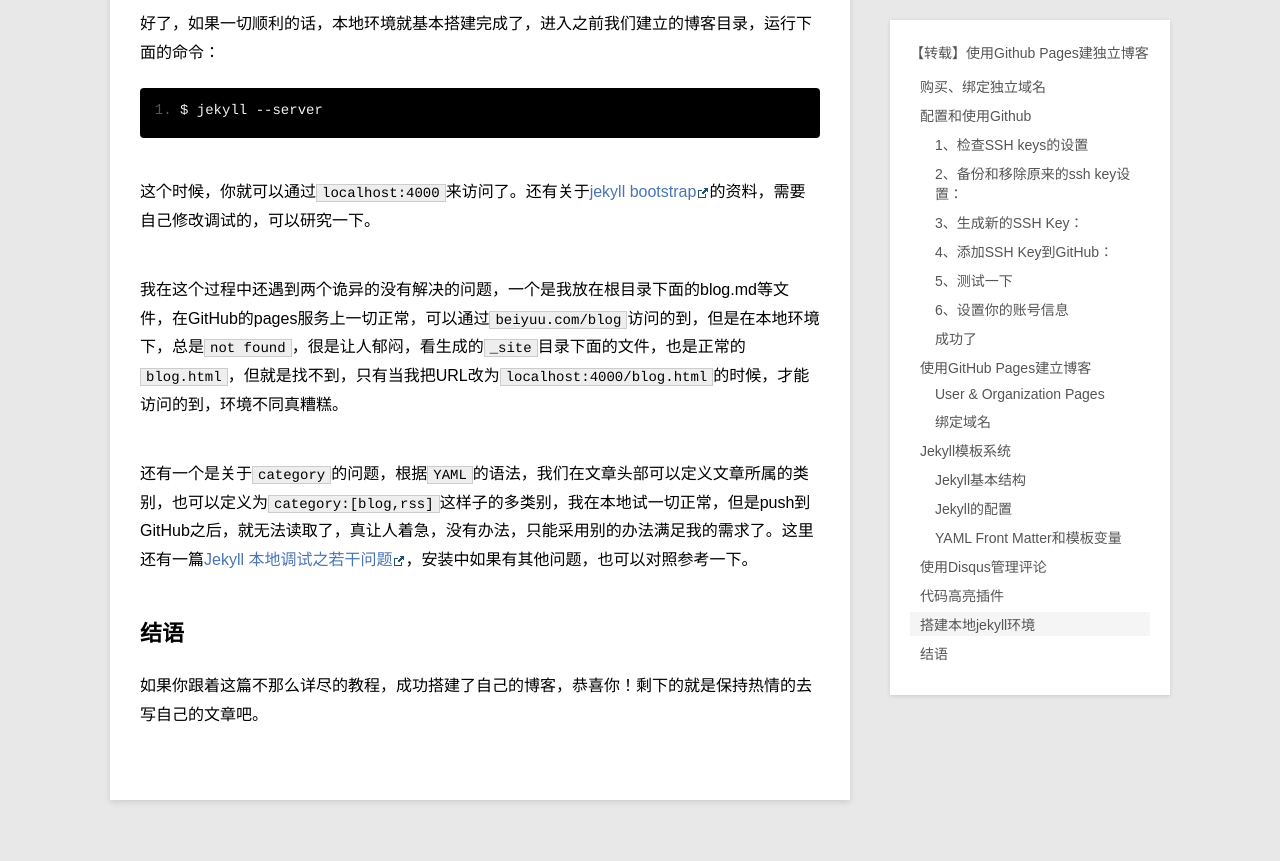
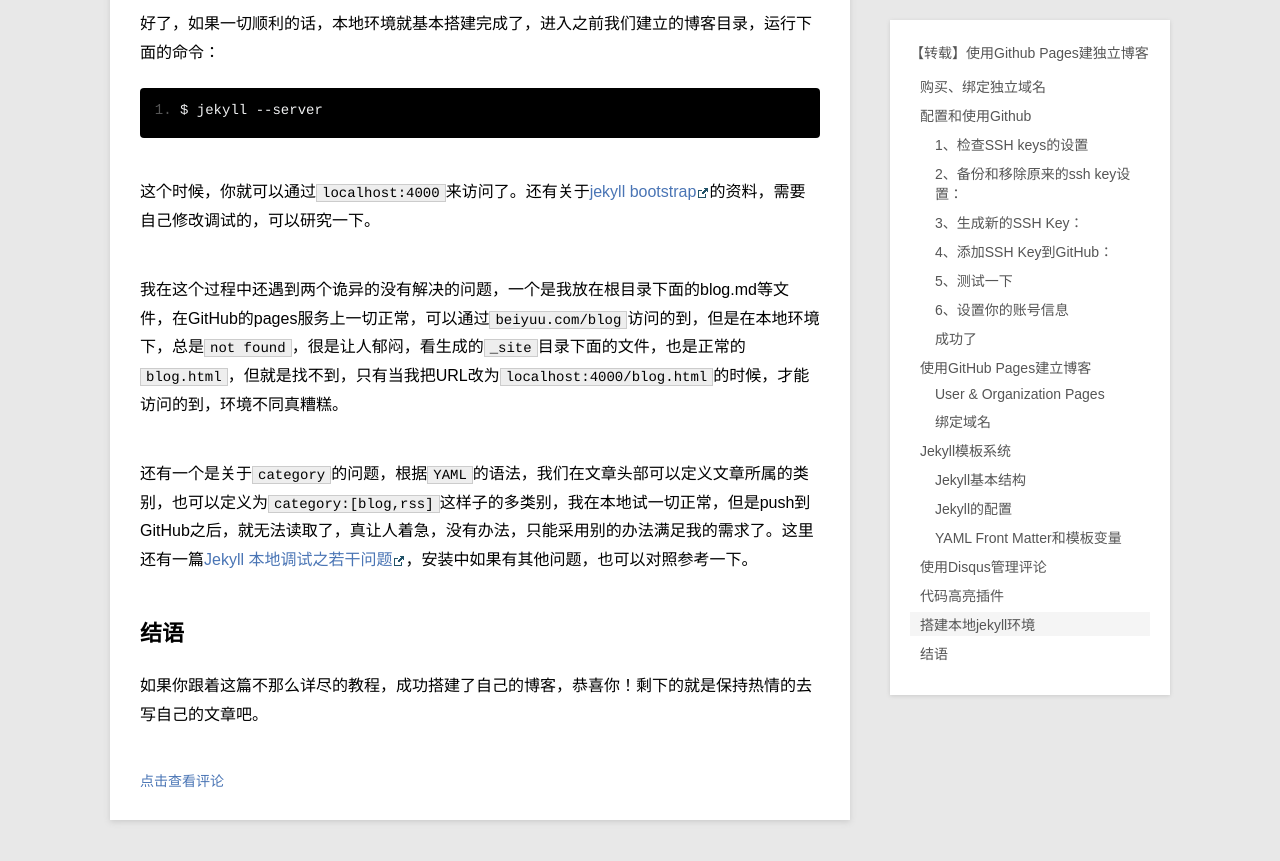
Before and after one commit to richardhmm/blog, a Jekyll site: the page built from _posts/blog/2012-02-22-github-pages.md, in a window 1280 px wide and 900 px high, scrolled down 14379 px. Shown: the top 861 px of the window. Built offline with Jekyll 4.4.1, drawn with Linux system fonts in a browser that asks for light colours; Markdown is read by kramdown in place of the engine named in the settings; comment, search, counter and statistics services are not loaded.

Commit message:
增加评论

```diff
--- a/_layouts/post.html
+++ b/_layouts/post.html
@@ -18,6 +18,14 @@
         <h1 class="entry-title"><a href="/blog{{ page.url }}" title="{{ page.title }}">{{ page.title }}</a></h1>
         <p class="entry-date">{{ page.date|date:"%Y-%m-%d" }}</p>
         {{ content }}
+
+		<div id="disqus_container">
+            <div style="margin-bottom:20px" class="right">
+            </div>
+            <a href="#" class="comment" onclick="return false;">点击查看评论</a>
+            <div id="disqus_thread"></div>
+        </div>
+
     </div>
 
     <div class="sidenav">
```
